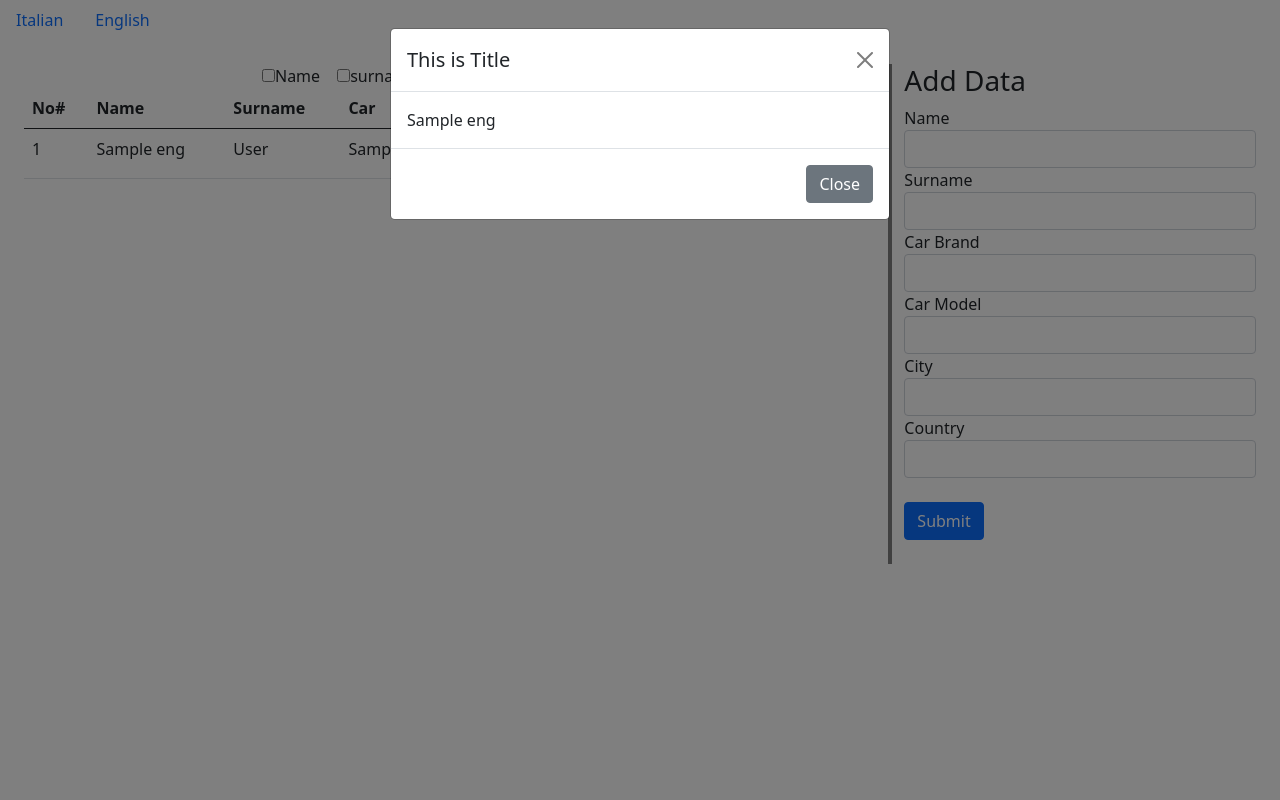
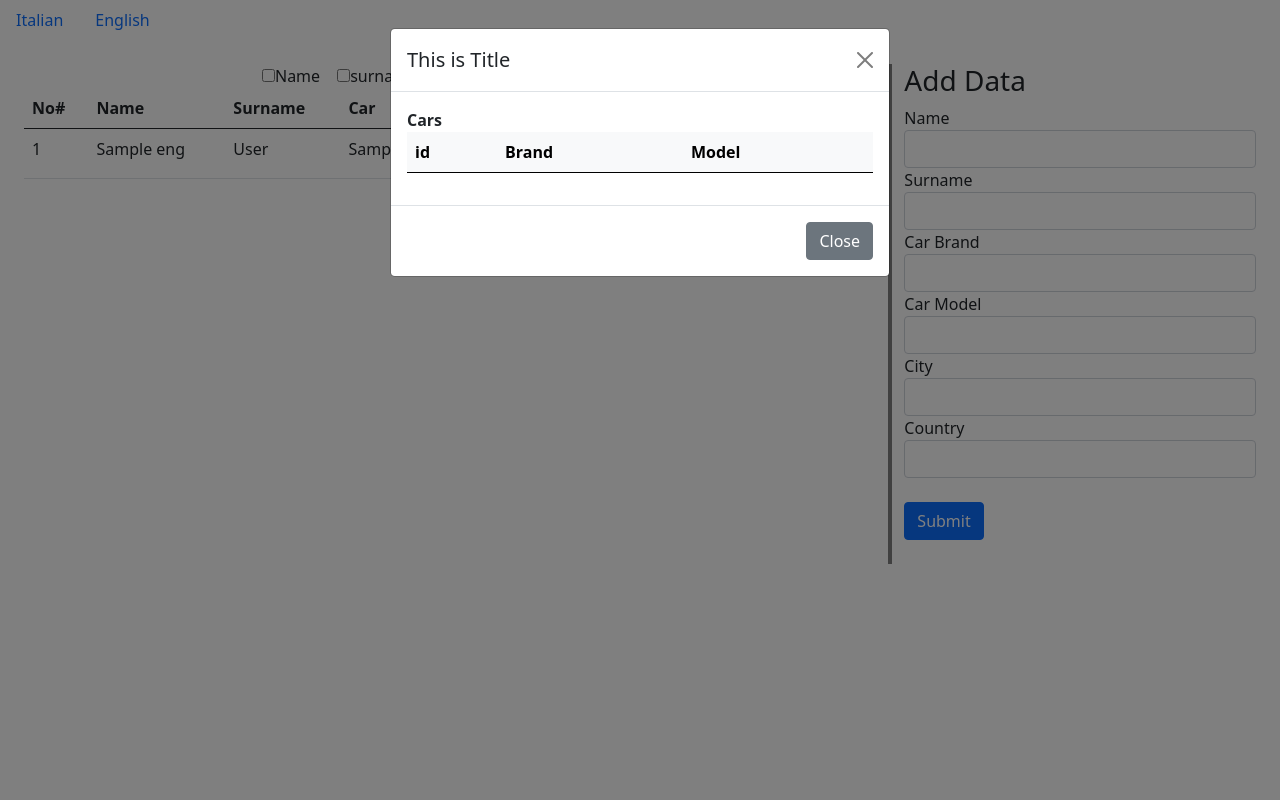
Before and after one commit to Waqasii/CRUDFlaskMongo, a Flask app: page /english in a window 1280 px wide, after a click on "View". Run offline with Flask 2, Linux system fonts and the light colour scheme; a database or web service that is not in the repository returns one stand-in record (values such as "Sample title"); lists and menus that the app fills with data are empty; some libraries are stand-ins or nearby versions.

Commit message:
English User all functionalities Done including Popup Modal

```diff
--- a/app.py
+++ b/app.py
@@ -1,5 +1,8 @@
 from flask import Flask, render_template,request,redirect
 from flask_pymongo import PyMongo
+from pymongo import MongoClient
+from bson.json_util import dumps
+from bson.json_util import loads
 
 # Creating app and configuration with MongoDB
 app = Flask(__name__)
@@ -44,7 +47,7 @@
 def English():
     # get the data from Eng table
     eng_collection=mongo.db.Eng
-    totalEng=eng_collection.find()
+    totalEng=eng_collection.find({}, {'_id': False})
     if(request.method=='POST'):
         name=request.form['name']
         surname=request.form['surname']
@@ -64,10 +67,9 @@
             city=request.form['city']
             country=request.form['country']
             eng_collection.insert_one({'name':name,'surname':surname,'cars':cars,'city':city,'country':country})
-        totalEng=eng_collection.find()
+        totalEng=eng_collection.find({}, {'_id': False})
         return render_template('english.html',totalEng=totalEng)
     else:
-        print(type(totalEng))
         return render_template('english.html',totalEng=totalEng)
 
 
--- a/static/js/javaScript.js
+++ b/static/js/javaScript.js
@@ -36,3 +36,30 @@
 }
 
 // function to handle view button
+function EngmodalShow(obj){
+
+
+    // replacing single quote to double so we can convert string to json object
+    json_string=obj.replaceAll(`'`, `"`)
+    // parse string to convert into JSON object
+    json_obj = JSON.parse(json_string);
+    // now we can access all key value of object
+    document.getElementById("exampleModalLabel").innerHTML = "<strong>"+json_obj.name+" "+json_obj.surname+"</strong>";
+    document.getElementById("city").innerHTML = "<p><strong>City:</strong>  "+json_obj.city+"</p>";
+    document.getElementById("country").innerHTML = "<p><strong>Country:</strong>  "+json_obj.country+"</p>";
+
+    // create a tale row and then append it into table
+    // clear table row first
+    document.getElementById('modal-table').getElementsByTagName('tbody')[0].innerHTML=""
+    var myHtmlContent = "";
+    json_obj.cars.forEach((item) => {
+        myHtmlContent+="<tr><td>"+item.id+"</td>"+"<td>"+item.brand+"</td>"+"<td>"+item.model+"</td></tr>"
+        var tableRef = document.getElementById('modal-table').getElementsByTagName('tbody')[0];
+        var newRow = tableRef.insertRow(tableRef.rows.length);
+        newRow.innerHTML = myHtmlContent;
+        myHtmlContent = "";
+        // document.getElementById("mbody").innerHTML=myHtmlContent
+      });
+
+
+}
--- a/templates/english.html
+++ b/templates/english.html
@@ -52,7 +52,7 @@
                         <td class="country_col">{{eng.country}}</td>
                         <!-- <td class="country_col"><button class="btn-sm btn-primary" onclick="view();" id="myBtn">View</button></td> -->
                         <td> <!-- Button trigger modal -->
-                            <button type="button" class="btn-sm btn-primary" value='{{eng}}' data-bs-toggle="modal" data-bs-target="#exampleModal" onclick="modalShow(this.value);" >
+                            <button type="button" class="btn-sm btn-primary" value='{{eng}}' data-bs-toggle="modal" data-bs-target="#exampleModal" onclick="EngmodalShow(this.value);" >
                                 View
                             </button>
                         </td>
@@ -122,7 +122,22 @@
             <button type="button" class="btn-close" data-bs-dismiss="modal" aria-label="Close"></button>
             </div>
             <div class="modal-body" id="mbody">
-                This is Body
+                <div id="city"></div>
+                <div id="country"></div>
+                <div><strong>Cars</strong></div>
+                <table class="table table-light " id="modal-table">
+                    <thead>
+                        <tr>
+                            <th>id</th>
+                            <th>Brand</th>
+                            <th>Model</th>
+                        </tr>
+                    </thead>
+                    <tbody>
+                        <tr></tr>
+
+                    </tbody>
+                </table>
             </div>
             <div class="modal-footer">
             <button type="button" class="btn btn-secondary" data-bs-dismiss="modal">Close</button>
@@ -132,19 +147,7 @@
         </div>
     </div>
 
-    <script>
-        function modalShow(Eng){
 
-            document.getElementById("mbody").innerHTML = Eng
-            const obj = JSON.parse("{'name': 'Micheal', 'surname': 'White'}");
-            document.getElementById("mbody").innerHTML = obj.name
-
-            // console.log('ModalShow');
-            // console.log(typeof(Eng));
-            // var obj = JSON.parse(Eng);
-
-        }
-    </script>
 
 
 {% endblock body %}
```
